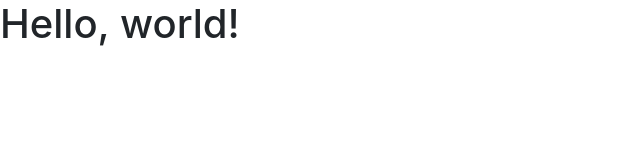
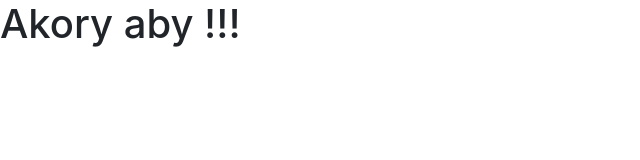
Before and after one commit to Rijandimby/github-flow, a plain HTML site: page index.html in a window 1280 px wide. Shown: the whole page, without its empty margins (0-640 px from the left). Drawn offline with nearby package versions, Linux system fonts and the light colour scheme.

Commit message:
Modification de Hello word en Malagasy

```diff
--- a/index.html
+++ b/index.html
@@ -8,7 +8,7 @@
     <title>Hello, world!</title>
   </head>
   <body>
-    <h1>Hello, world!</h1>
+    <h1>Akory aby !!!</h1>
 
     <script src="https://code.jquery.com/jquery-3.3.1.slim.min.js" integrity="sha384-q8i/X+965DzO0rT7abK41JStQIAqVgRVzpbzo5smXKp4YfRvH+8abtTE1Pi6jizo" crossorigin="anonymous"></script>
     <script src="https://cdnjs.cloudflare.com/ajax/libs/popper.js/1.14.3/umd/popper.min.js" integrity="sha384-ZMP7rVo3mIykV+2+9J3UJ46jBk0WLaUAdn689aCwoqbBJiSnjAK/l8WvCWPIPm49" crossorigin="anonymous"></script>
```
